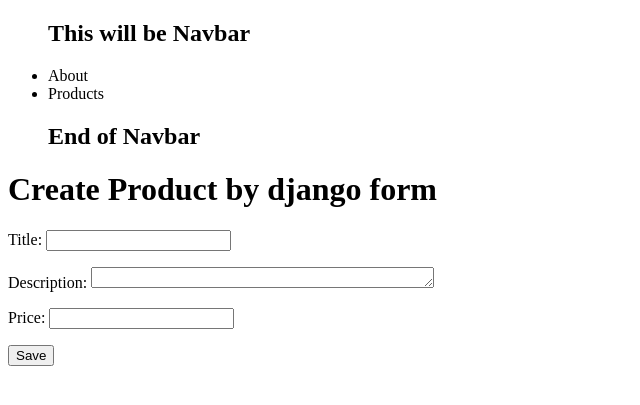
After one commit to squirtlechen/mysite, a Django app: page /createbypureform in a window 1280 px wide. The commit adds this page. Shown: the top 405 px of the page, without its empty margins (0-640 px from the left). Run offline with Django 3.2, Linux system fonts and the light colour scheme.

```diff
--- a/mysite/urls.py
+++ b/mysite/urls.py
@@ -20,13 +20,14 @@ from pages.views import home_view, about_view
 from products.views import product_detail_view
 from products.views import product_create_view_html
 from products.views import product_create_view_django
-
+from products.views import product_create_view_pure
 
 urlpatterns = [
     path('admin/', admin.site.urls),
     path('', home_view, name='home'),
     path('about', about_view, name='Pages'),
     path('products', product_detail_view, name='Products'),
-    path('createbyhtml', product_create_view_html, name='Create'),
-    path('createbydjango', product_create_view_django, name='Create'),
+    path('createbyhtml', product_create_view_html, name='Createbyhtml'),
+    path('createbydjango', product_create_view_django, name='createbydjango'),
+    path('createbypureform', product_create_view_pure, name='createbypureform'),
 ]
--- a/products/forms.py
+++ b/products/forms.py
@@ -11,3 +11,17 @@ class ProductForm(forms.ModelForm):
             'price',
             'summary'
         ]
+
+class RawProductForm(forms.Form):
+    title       = forms.CharField(label='Title')
+    description = forms.CharField(
+                        required=False,
+                        widget=forms.Textarea(
+                            attrs={
+                                "class":"some class name",
+                                "rows":1,
+                                "columns":40
+                            }
+                          )
+                        )
+    price       = forms.DecimalField()
--- a/products/views.py
+++ b/products/views.py
@@ -1,7 +1,26 @@
 from django.shortcuts import render
-from .forms import ProductForm
+from .forms import ProductForm, RawProductForm
 from .models import Product
 # Create your views here.
+
+def product_create_view_pure(request):
+    try:
+        print(request,request.method)
+        my_form = RawProductForm()
+        if request.method == "POST":
+            my_form = RawProductForm(request.POST)
+            if my_form.is_valid():
+                print(my_form.cleaned_data)
+            else:
+                print(my_form.errors)
+        context={
+            'form':my_form
+            }
+
+        return render(request, "products_create_pureform.html", context)
+    except:
+        print("Get some error")
+
 def product_create_view_html(request):
     print("GET:",request.GET)
     print("POST:",request.POST)
--- a/templates/base.html
+++ b/templates/base.html
@@ -10,20 +10,11 @@
           gtag('config', 'UA-151867772-4');
     </script>
     <title>Google Analytic Testing Site</title>
-    <!-- Google Tag Manager -->
-<script>(function(w,d,s,l,i){w[l]=w[l]||[];w[l].push({'gtm.start':
-  new Date().getTime(),event:'gtm.js'});var f=d.getElementsByTagName(s)[0],
-  j=d.createElement(s),dl=l!='dataLayer'?'&l='+l:'';j.async=true;j.src=
-  'https://www.googletagmanager.com/gtm.js?id='+i+dl;f.parentNode.insertBefore(j,f);
-  })(window,document,'script','dataLayer','GTM-PBX3L7Q');</script>
-  <!-- End Google Tag Manager -->
+
 
 </head>
 <body>
-  <!-- Google Tag Manager (noscript) -->
-<noscript><iframe src="https://www.googletagmanager.com/ns.html?id=GTM-PBX3L7Q"
-  height="0" width="0" style="display:none;visibility:hidden"></iframe></noscript>
-  <!-- End Google Tag Manager (noscript) -->
+
     {% include 'navbar.html' %}
     {% block content %}
     This is base.html
--- a/templates/products_create_html.html
+++ b/templates/products_create_html.html
@@ -3,7 +3,7 @@
 {% block content %}
 
 <h1>Create Product by html POST</h1>
-<form action='.' method='POST'>{% csrf_token %}
+<form method='POST'>{% csrf_token %}
     <input type='text' name='title' placeholder='your title' />
     <br>
     <input type='text' name='description' placeholder='your desctiption' />
--- /dev/null
+++ b/templates/products_create_pureform.html
@@ -0,0 +1,13 @@
+{% extends 'base.html' %}
+
+{% block content %}
+
+<h1>Create Product by django form</h1>
+<form  method='POST'>
+    {% csrf_token %}
+    {{form.as_p}}
+    <input type="submit" value='Save' />
+
+</form>
+
+{% endblock%}
```
